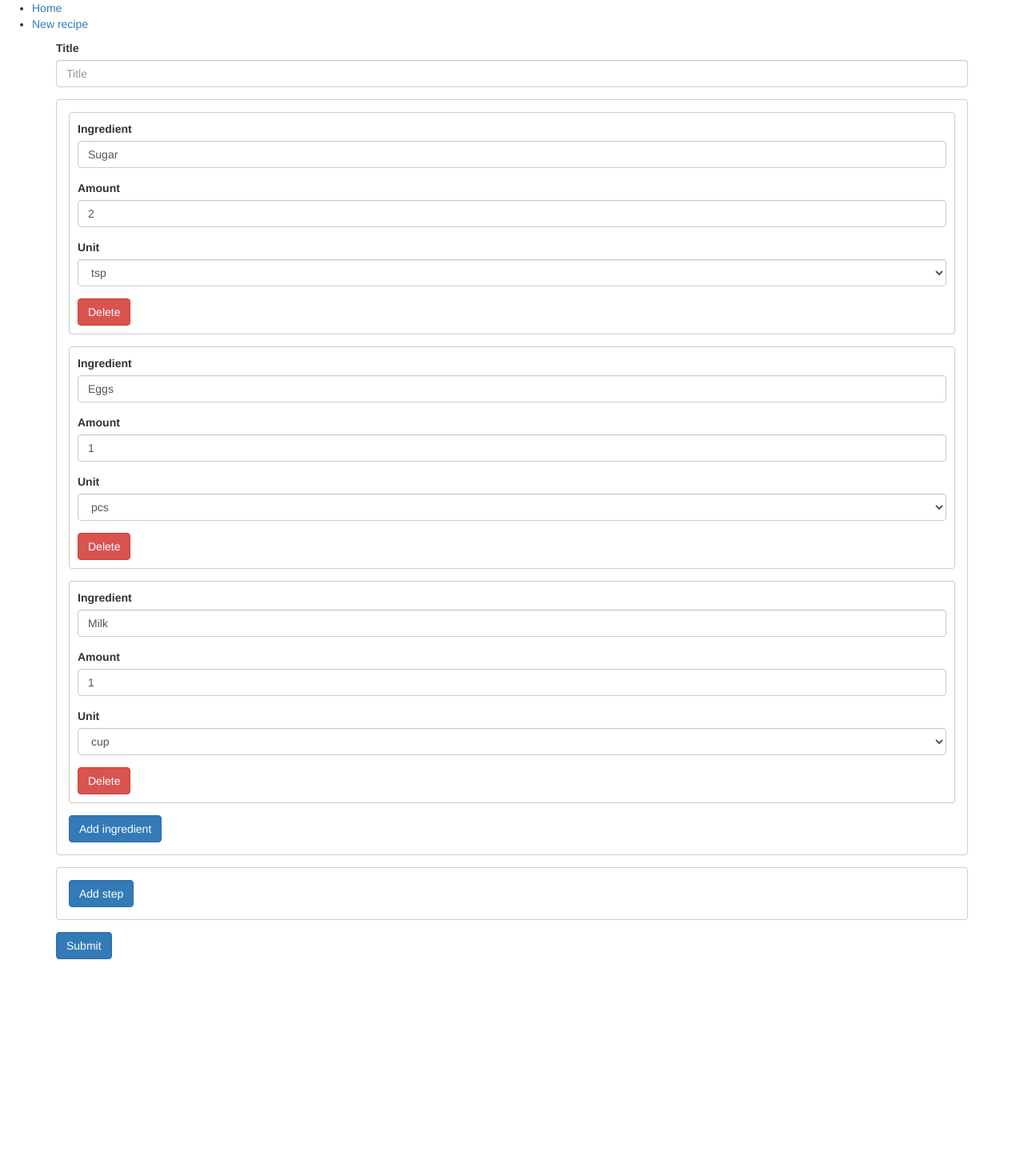
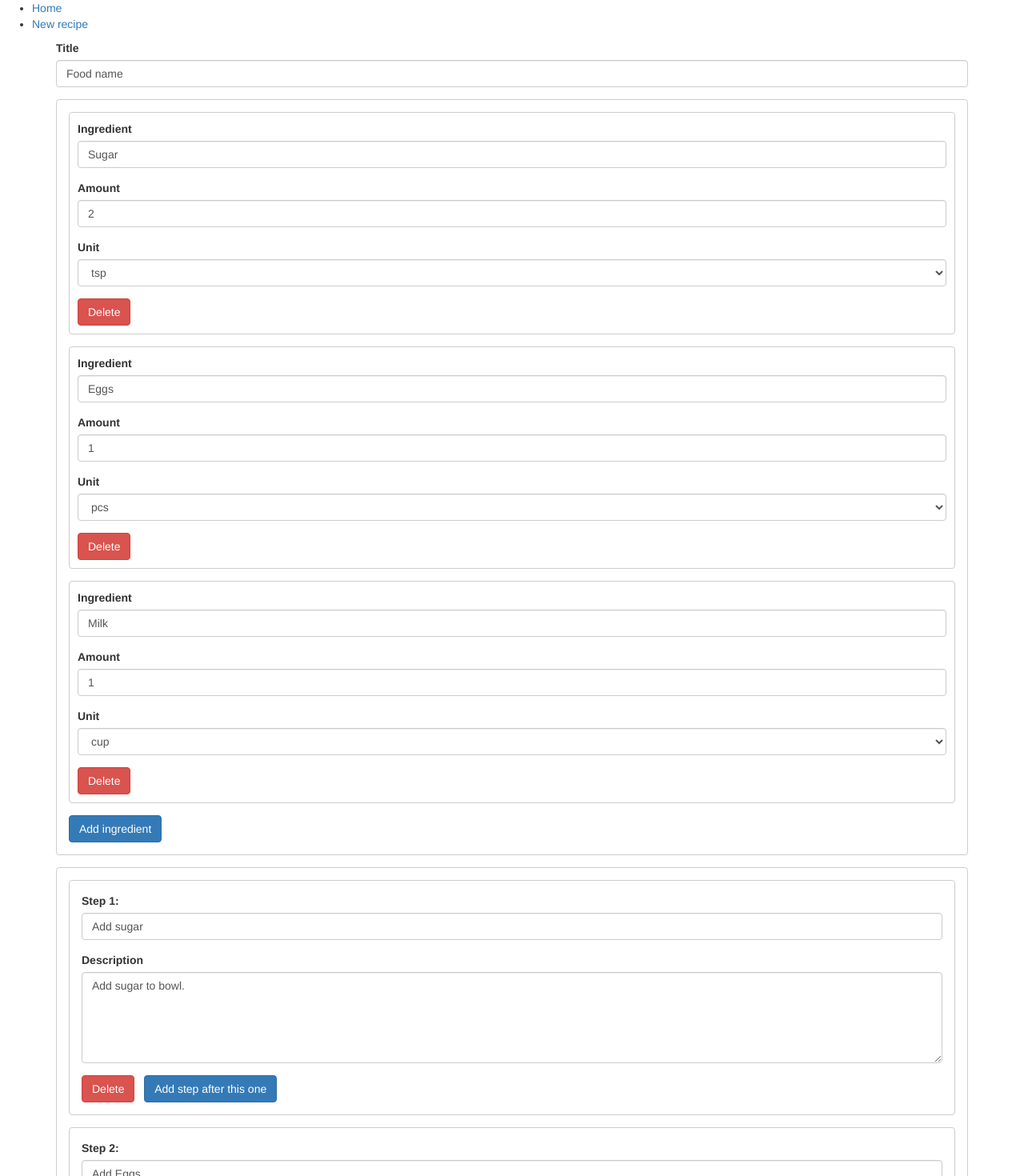
Before and after one commit to yehorDorosh/cook-book, an Angular app: page /new-recipe in a window 1280 px wide. Shown: the top 1470 px of the page at 80% size. Before the commit the page ends 1199 px from the top, so only its background shows below. Built offline with nearby package versions, Linux system fonts and the light colour scheme.

Commit message:
Refactor recipe cmp

```diff
--- a/src/app/components/create-recipe/create-recipe.component.html
+++ b/src/app/components/create-recipe/create-recipe.component.html
@@ -7,7 +7,7 @@
       id="title"
       placeholder="Title"
       name="title"
-      ngModel
+      [(ngModel)]="recipeTitleInput"
     />
   </div>
 
--- a/src/app/components/create-recipe/create-recipe.component.ts
+++ b/src/app/components/create-recipe/create-recipe.component.ts
@@ -1,6 +1,7 @@
 import {
   Component,
   ComponentRef,
+  Input,
   OnInit,
   ViewChild,
   ViewContainerRef,
@@ -10,15 +11,7 @@ import { FormsModule, NgForm } from '@angular/forms';
 import { Unit, type Ingredient } from '../ingredient-form/ingredient.model';
 import { v4 as uuidv4 } from 'uuid';
 import { RecipeStepperComponent } from '../recipe-stepper/recipe-stepper.component';
-import { Step } from './recipe.model';
-
-const INGREDIENTS_FROM_API: {
-  [id: string]: Ingredient;
-} = {
-  '1': { id: '1', name: 'Sugar', amount: { value: 2, unit: 'tsp' } },
-  '2': { id: '2', name: 'Eggs', amount: { value: 1, unit: 'pcs' } },
-  '3': { id: '3', name: 'Milk', amount: { value: 1, unit: 'cup' } },
-};
+import { Recipe, Step } from './recipe.model';
 
 @Component({
   selector: 'app-create-recipe',
@@ -43,9 +36,23 @@ export class CreateRecipeComponent implements OnInit {
   private stepsRefs: (ComponentRef<RecipeStepperComponent> | undefined)[] = [];
   private stepsData: (Step | undefined)[] = [];
 
+  @Input() recipe?: Recipe;
+
+  recipeTitleInput = '';
+
   ngOnInit(): void {
-    for (const key in INGREDIENTS_FROM_API) {
-      this.addIngredientForm(INGREDIENTS_FROM_API[key]);
+    if (this.recipe) {
+      for (const key in this.recipe.ingredients) {
+        this.addIngredientForm(this.recipe.ingredients[key]);
+      }
+
+      this.recipeTitleInput = this.recipe.title;
+      this.recipe.steps.forEach((step) => {
+        this.registerStep(step.number);
+        this.stepsRefs[step.number]?.setInput('title', step.title);
+        this.stepsRefs[step.number]?.setInput('description', step.description);
+        this.stepsData[step.number] = step;
+      });
     }
   }
 
@@ -106,8 +113,10 @@ export class CreateRecipeComponent implements OnInit {
   registerStep(number?: number) {
     const lastFreeIndex = number ?? this.stepsRefs.length;
     const stepRef = this.stepper.createComponent(RecipeStepperComponent);
+
     // Insert the new component at the desired index
     if (number) this.stepper.insert(stepRef.hostView, number);
+
     stepRef.setInput('number', lastFreeIndex);
 
     this.stepsRefs[lastFreeIndex] = stepRef;
@@ -150,7 +159,7 @@ export class CreateRecipeComponent implements OnInit {
   }
 
   submit(formData: NgForm) {
-    console.log(formData.form.value.title);
+    console.log(this.recipeTitleInput);
 
     console.log(this.ingredientsData);
     console.log(this.stepsData);
--- a/src/app/components/recipe-stepper/recipe-stepper.component.ts
+++ b/src/app/components/recipe-stepper/recipe-stepper.component.ts
@@ -3,6 +3,7 @@ import {
   EventEmitter,
   Input,
   OnChanges,
+  OnInit,
   Output,
   SimpleChanges,
 } from '@angular/core';
@@ -15,11 +16,18 @@ import { FormsModule } from '@angular/forms';
   templateUrl: './recipe-stepper.component.html',
   styleUrl: './recipe-stepper.component.scss',
 })
-export class RecipeStepperComponent {
+export class RecipeStepperComponent implements OnInit {
   @Input() number: number = 0;
+  @Input() title: string = '';
+  @Input() description: string = '';
   @Output() onChangeData = new EventEmitter<Step>();
   @Output() deleteBtn = new EventEmitter<number>();
   @Output() addStep = new EventEmitter<number>();
+
+  ngOnInit(): void {
+    this.titleInput = this.title;
+    this.descriptionInput = this.description;
+  }
 
   titleInput = '';
   descriptionInput = '';
--- a/src/app/pages/new-recipe/new-recipe.component.html
+++ b/src/app/pages/new-recipe/new-recipe.component.html
@@ -1,3 +1,3 @@
 <app-layout-main>
-    <app-create-recipe></app-create-recipe>
+  <app-create-recipe [recipe]="recipesAPI['1']"></app-create-recipe>
 </app-layout-main>
--- a/src/app/pages/new-recipe/new-recipe.component.ts
+++ b/src/app/pages/new-recipe/new-recipe.component.ts
@@ -1,13 +1,59 @@
-import { Component } from '@angular/core';
-import { LayoutMainComponent } from "../../components/layout/layout-main/layout-main.component";
-import { CreateRecipeComponent } from "../../components/create-recipe/create-recipe.component";
+import { Component, OnInit } from '@angular/core';
+import { LayoutMainComponent } from '../../components/layout/layout-main/layout-main.component';
+import { CreateRecipeComponent } from '../../components/create-recipe/create-recipe.component';
+import { Ingredient } from '../../components/ingredient-form/ingredient.model';
+import { Recipe } from '../../components/create-recipe/recipe.model';
+
+const INGREDIENTS_FROM_API: {
+  [id: string]: Ingredient;
+} = {
+  '1': { id: '1', name: 'Sugar', amount: { value: 2, unit: 'tsp' } },
+  '2': { id: '2', name: 'Eggs', amount: { value: 1, unit: 'pcs' } },
+  '3': { id: '3', name: 'Milk', amount: { value: 1, unit: 'cup' } },
+};
+
+const RECIPES_FROM_API: { [id: string]: Recipe } = {
+  '1': {
+    id: '1',
+    title: 'Food name',
+    ingredients: INGREDIENTS_FROM_API,
+    steps: [
+      { number: 0, title: 'Add sugar', description: 'Add sugar to bowl.' },
+      { number: 1, title: 'Add Eggs', description: 'Add raw aggs and Milk' },
+    ],
+  },
+  '2': {
+    id: '2',
+    title: 'Food name 2',
+    ingredients: INGREDIENTS_FROM_API,
+    steps: [
+      { number: 0, title: 'Add sugar', description: 'Add sugar to bowl.' },
+      { number: 1, title: 'Add Eggs', description: 'Add raw aggs and Milk' },
+    ],
+  },
+  '3': {
+    id: '3',
+    title: 'Food name 3',
+    ingredients: INGREDIENTS_FROM_API,
+    steps: [
+      { number: 0, title: 'Add sugar', description: 'Add sugar to bowl.' },
+      { number: 1, title: 'Add Eggs', description: 'Add raw aggs and Milk' },
+    ],
+  },
+};
 
 @Component({
   selector: 'app-new-recipe',
   imports: [LayoutMainComponent, CreateRecipeComponent],
   templateUrl: './new-recipe.component.html',
-  styleUrl: './new-recipe.component.scss'
+  styleUrl: './new-recipe.component.scss',
 })
-export class NewRecipeComponent {
+export class NewRecipeComponent implements OnInit {
+  ingredientsAPI: { [key: string]: Ingredient } = {};
+  recipesAPI: { [key: string]: Recipe } = {};
 
+  ngOnInit(): void {
+    this.ingredientsAPI = INGREDIENTS_FROM_API;
+    this.recipesAPI = RECIPES_FROM_API;
+  }
 }
```
